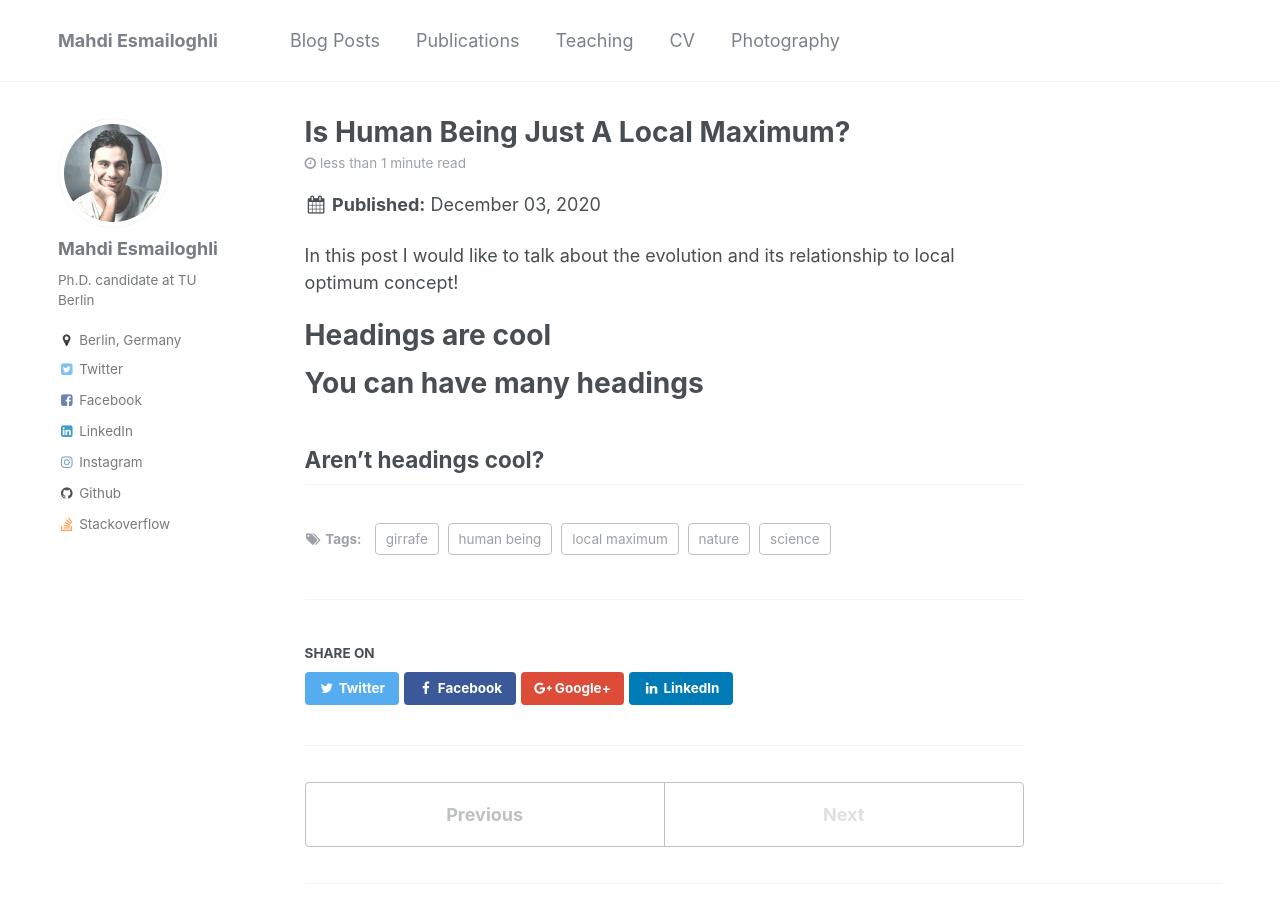
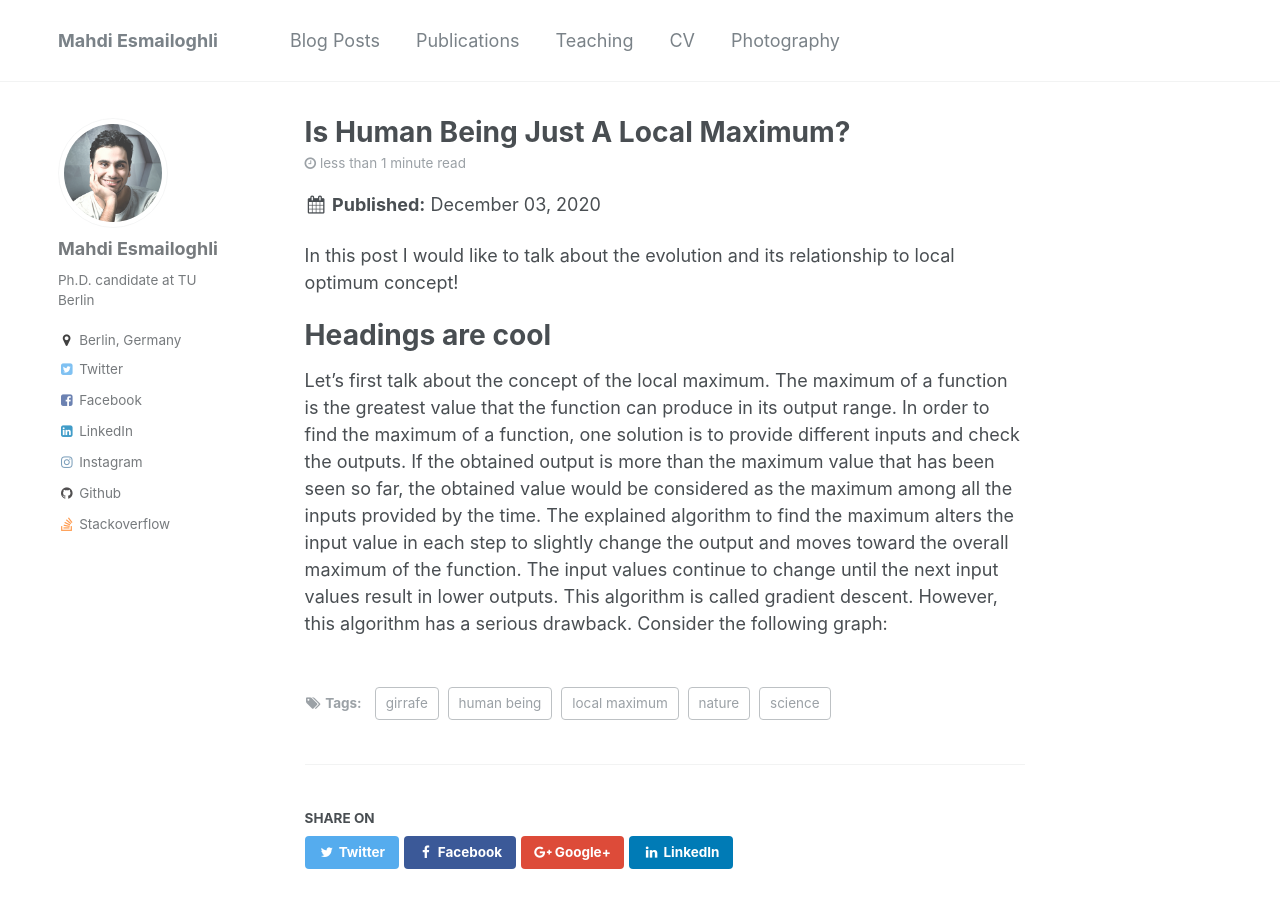
Before and after one commit to esmailoghli/esmailoghli.github.io, a Jekyll site: the page built from _posts/2020-12-03-blog-post-1.md, in a window 1280 px wide and 900 px high. Built offline with Jekyll 4.4.1, drawn with Linux system fonts in a browser that asks for light colours.

Commit message:
Update 2020-12-03-blog-post-1.md

```diff
--- a/_posts/2020-12-03-blog-post-1.md
+++ b/_posts/2020-12-03-blog-post-1.md
@@ -15,8 +15,5 @@ In this post I would like to talk about the evolution and its relationship to lo
 Headings are cool
 ======
 
-You can have many headings
-======
-
-Aren't headings cool?
-------
+Let's first talk about the concept of the local maximum.
+The maximum of a function is the greatest value that the function can produce in its output range. In order to find the maximum of a function, one solution is to provide different inputs and check the outputs. If the obtained output is more than the maximum value that has been seen so far, the obtained value would be considered as the maximum among all the inputs provided by the time. The explained algorithm to find the maximum alters the input value in each step to slightly change the output and moves toward the overall maximum of the function. The input values continue to change until the next input values result in lower outputs. This algorithm is called gradient descent. However, this algorithm has a serious drawback. Consider the following graph:
```
